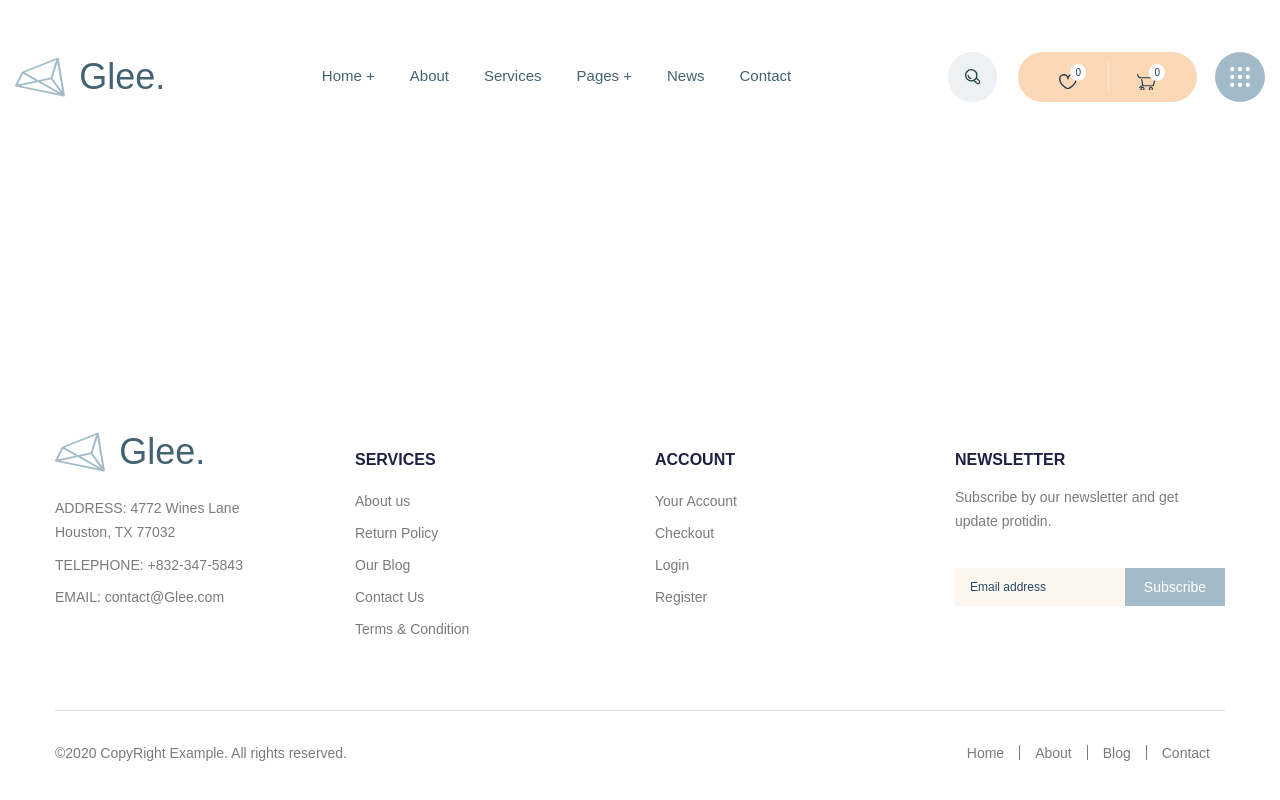
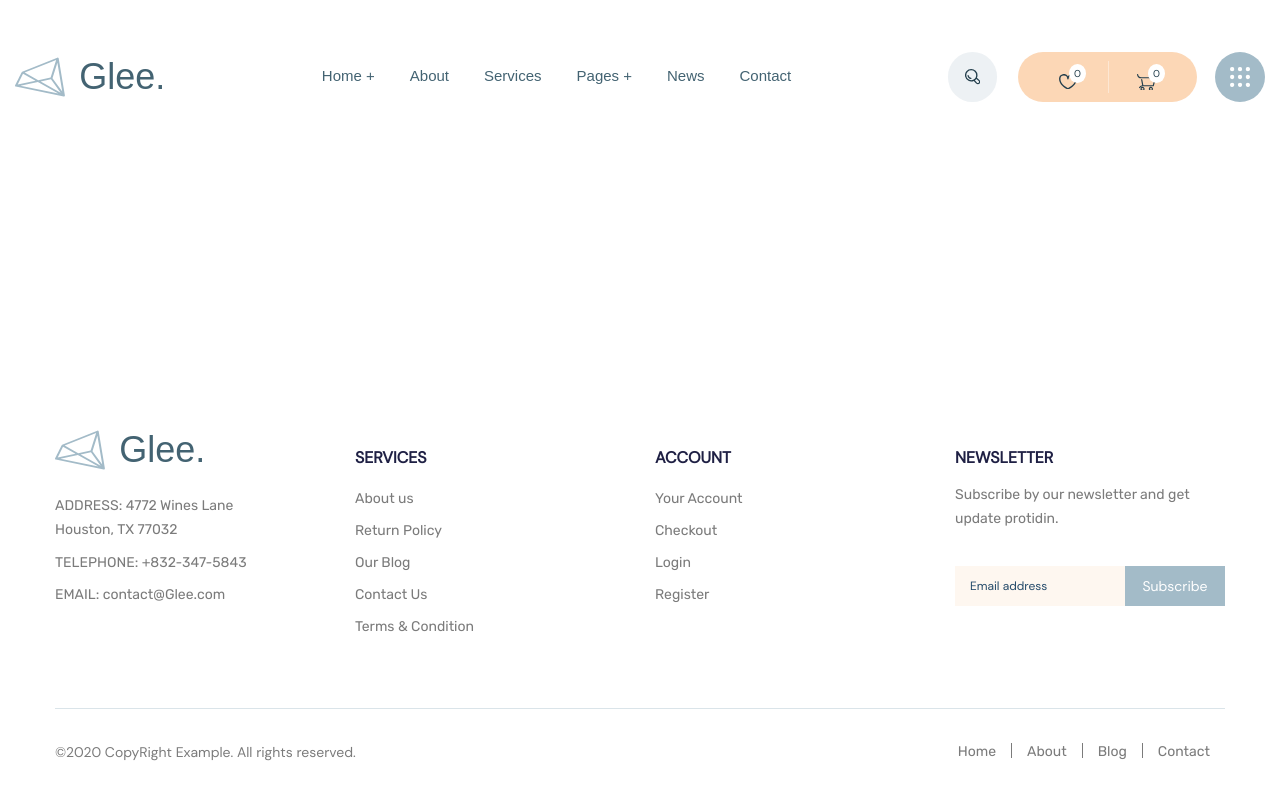
Before and after one commit to SergeiVol/glee, a website: page app/index.html in a window 1280 px wide. Drawn offline with nearby package versions, Linux system fonts and the light colour scheme; files that its build step writes are made by us from their sources; files whose address does not match are found by name.

Commit message:
fix font

```diff
--- a/app/scss/_fonts.scss
+++ b/app/scss/_fonts.scss
@@ -1,5 +1,5 @@
 @font-face {
-  font-family: "Rubik-Regular", sans-serif;
+  font-family: "Rubik-Regular";
   font-weight: 400;
   font-style: normal;
   src: local("Rubik-Regular"), url("../fonts/Rubik-Regular.woff2") format("woff2"), url("../fonts/Rubik-Regular.woff") format("woff");
@@ -7,28 +7,28 @@
 }
 
 @font-face {
-  font-family: "Rubik-Medium", sans-serif;
+  font-family: "Rubik-Medium";
   font-weight: 500;
   font-style: normal;
   src: local("Rubik-Medium"), url("../fonts/Rubik-Medium.woff2") format("woff2"), url("../fonts/Rubik-Medium.woff") format("woff");
   font-display: swap;
 }
 @font-face {
-  font-family: "DMSans-Regular", sans-serif;
+  font-family: "DMSans-Regular";
   font-weight: 400;
   font-style: normal;
   src: local("DMSans-Regular"), url("../fonts/DMSans-Regular.woff2") format("woff2"), url("../fonts/DMSans-Regular.woff") format("woff");
   font-display: swap;
 }
 @font-face {
-  font-family: "DMSans-Medium", sans-serif;
+  font-family: "DMSans-Medium";
   font-weight: 500;
   font-style: normal;
   src: local("DMSans-Medium"), url("../fonts/DMSans-Medium.woff2") format("woff2"), url("../fonts/DMSans-Medium.woff") format("woff");
   font-display: swap;
 }
 @font-face {
-  font-family: "DMSans-Bold", sans-serif;
+  font-family: "DMSans-Bold";
   font-weight: 700;
   font-style: normal;
   src: local("DMSans-Bold"), url("../fonts/DMSans-Bold.woff2") format("woff2"), url("../fonts/DMSans-Bold.woff") format("woff");
```
